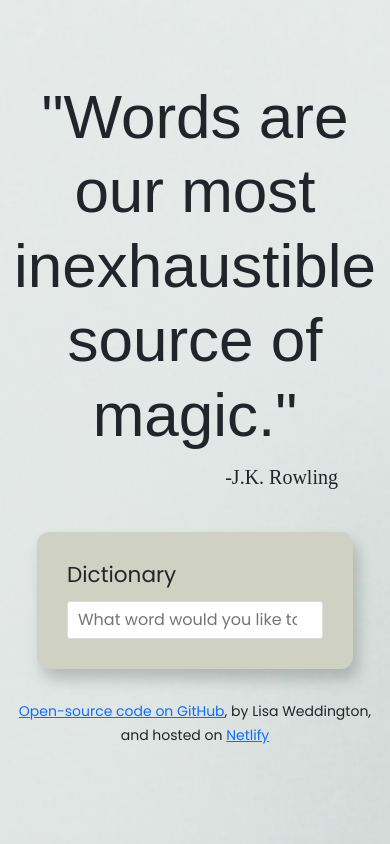
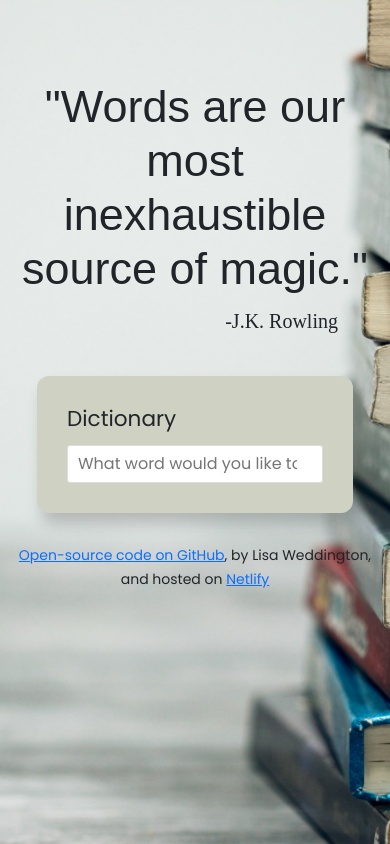
Before and after one commit to lisahack1126/react-dictionary-project, a React (Create React App) app: page / in a window 390 px wide. Built offline with nearby package versions, Linux system fonts and the light colour scheme; no server answers; a web font is replaced by a local one.

Commit message:
Improved styling and responsiveness

```diff
--- a/src/App.css
+++ b/src/App.css
@@ -25,3 +25,9 @@ figcaption {
   font-size: 20px;
   margin: 10px 40px 0 0;
 }
+
+@media (max-width: 800px) {
+  blockquote h2 {
+    font-size: 45px;
+  }
+}
--- a/src/Photos.css
+++ b/src/Photos.css
@@ -1,4 +1,4 @@
 .Photos img {
   border-radius: 5px;
-  margin-bottom: 15px;
+  margin-bottom: 20px;
 }
--- a/src/Photos.js
+++ b/src/Photos.js
@@ -10,7 +10,7 @@ export default function Photos(props) {
           {props.photos.map(function (photo, index) {
             return (
               <div className="col-4" key={index}>
-                <a href={photo.url} target="_blank" rel="noreferrer">
+                <a href={photo.src.original} target="_blank" rel="noreferrer">
                   <img
                     src={photo.src.landscape}
                     alt={photo.alt}
--- a/src/Synonyms.css
+++ b/src/Synonyms.css
@@ -4,8 +4,10 @@
 }
 
 .Synonyms li {
+  font-size: 12px;
   display: inline-block;
   line-height: 1px;
   margin-left: 15px;
+  opacity: 0.4;
   padding-right: 10px;
 }
--- a/src/Synonyms.js
+++ b/src/Synonyms.js
@@ -8,7 +8,7 @@ export default function Synonyms(props) {
       <div className="Synonyms">
         <ul className="synonyms-list">
           {props.synonyms.map(function (synonym, index) {
-            return <li key={index}>{synonym}</li>;
+            return <li key={index}>Synonym(s): {synonym}</li>;
           })}
         </ul>
       </div>
--- a/src/index.css
+++ b/src/index.css
@@ -5,7 +5,10 @@ body {
     sans-serif;
   -webkit-font-smoothing: antialiased;
   -moz-osx-font-smoothing: grayscale;
-  background: url(./books.jpg) no-repeat center center fixed;
+  background: url(./books.jpg) no-repeat;
+  background-size: cover;
+  background-position: center center;
+  background-attachment: fixed;
 }
 
 code {
```
